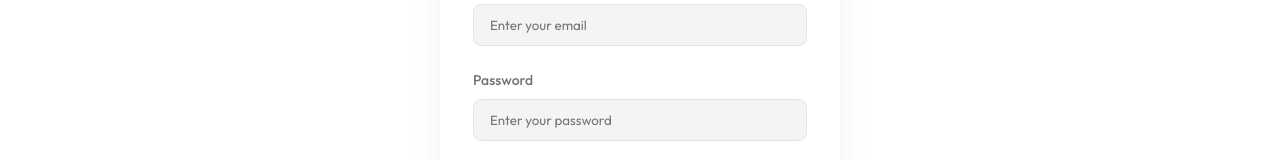
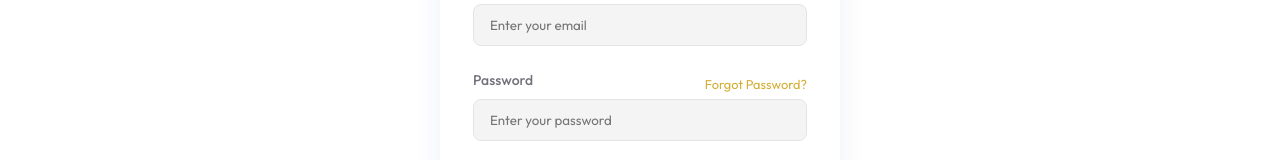
Before and after one commit to safistore/safistores, a React (Vite) app: page /login in a window 1280 px wide. Shown: the part 305-465 px from the top of the page. Built offline with nearby package versions, Linux system fonts and the light colour scheme; no server answers.

Commit message:
Add 'Forgot Password?' link to Login page

```diff
--- a/src/pages/Login.jsx
+++ b/src/pages/Login.jsx
@@ -53,7 +53,10 @@ const Login = ({ user }) => {
             />
           </div>
           <div className="form-group">
-            <label className="form-label">Password</label>
+            <div className="flex-between">
+              <label className="form-label">Password</label>
+              <Link to="/forgot-password" style={{ fontSize: '0.8rem', color: 'var(--accent-color)', textDecoration: 'none' }}>Forgot Password?</Link>
+            </div>
             <input
               type="password"
               className="form-input"
```
